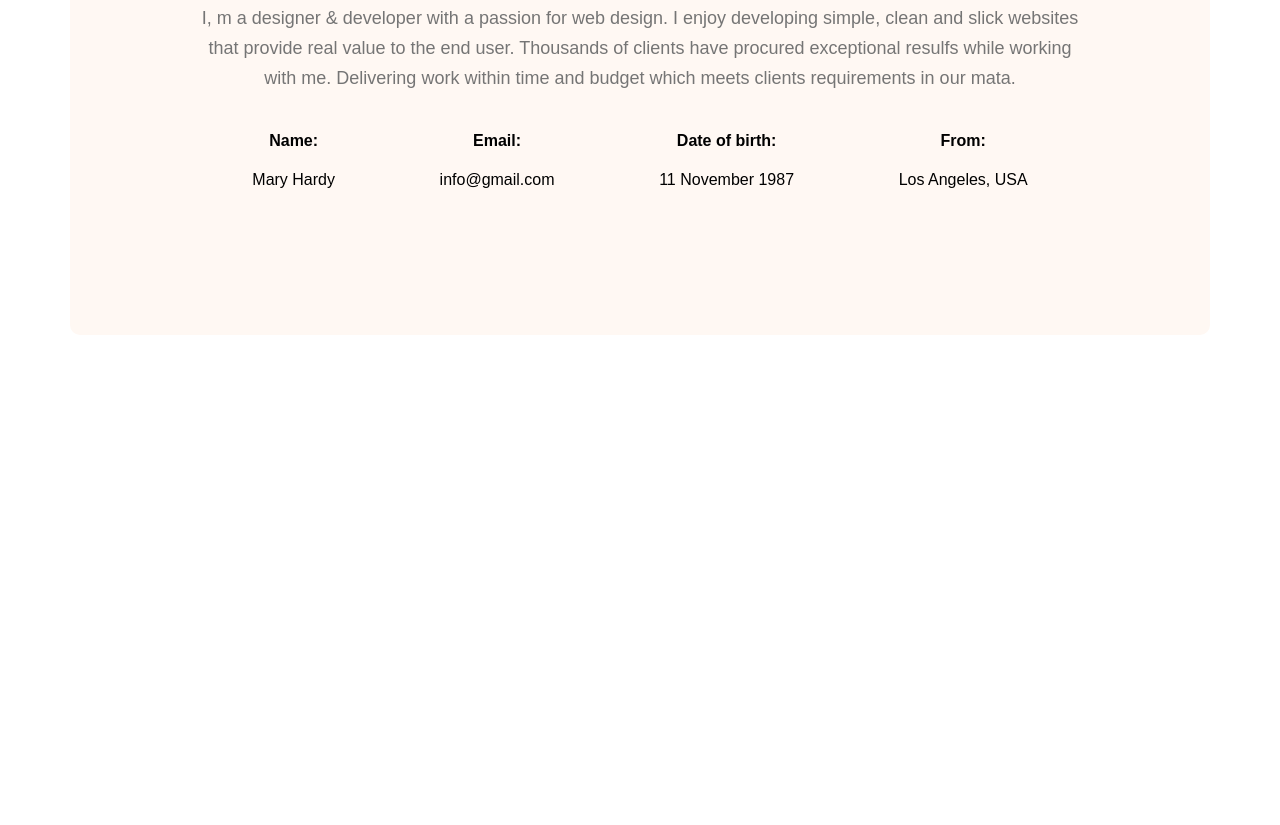
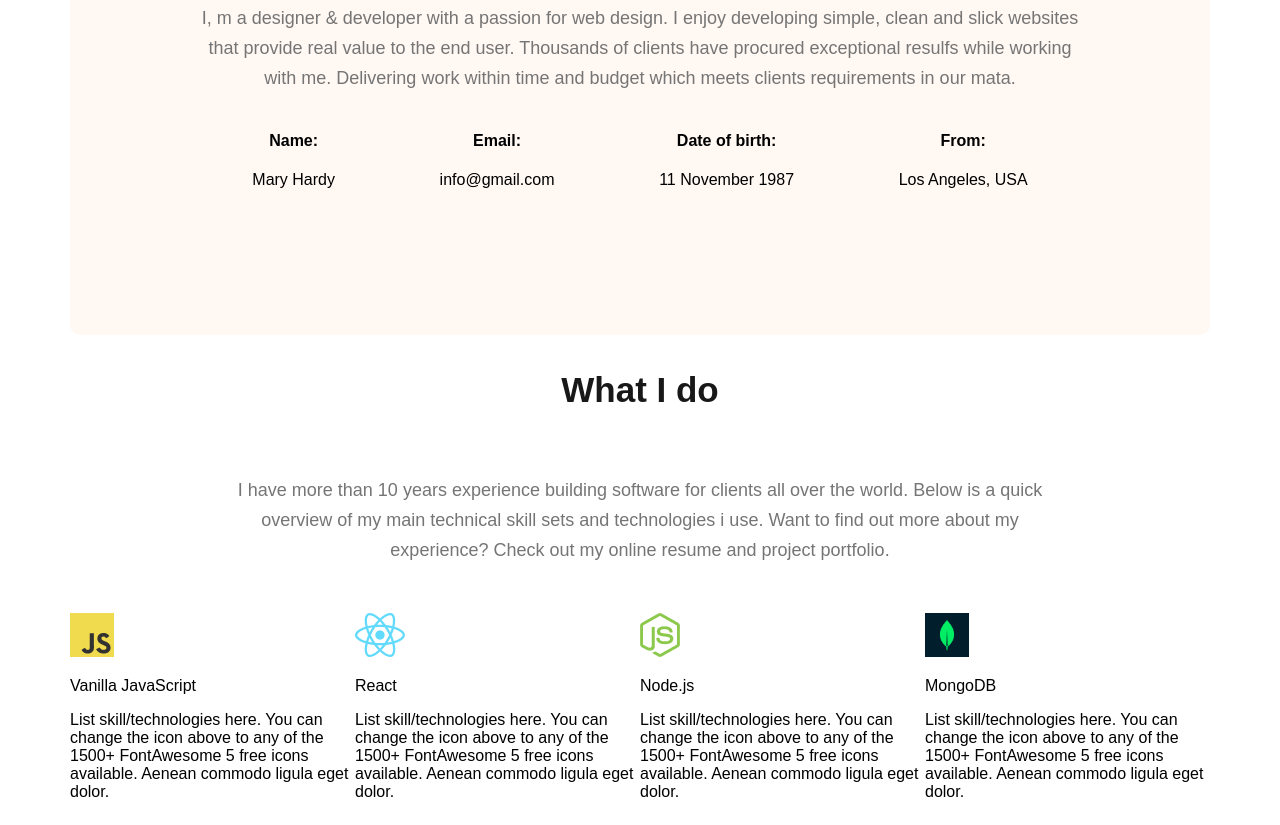
Before and after one commit to Kamrujjaman-Rabin/Webdeveloper-Portfolio, a plain HTML site: page index.html in a window 1280 px wide. Shown: the part 1135-1960 px from the top of the page. Before the commit the page ends 1478 px from the top, so only its background shows below. Drawn offline with Linux system fonts and the light colour scheme.

Commit message:
added skills

```diff
--- a/index.html
+++ b/index.html
@@ -52,6 +52,38 @@
                 </div>
             </div>
         </section>
+
+        <!-- what i do section start -->
+        <section>
+            <h3 class="sec-title">What I do</h3>
+            <p id="do" class="sec-des">I have more than 10 years experience building software for clients all over the world. Below is a quick overview of my main technical skill sets and technologies i use. Want to find out more about my experience? Check out my online resume and project portfolio.</p>
+
+            <div class="skill-cont">
+                <!-- .skill*4>img+p.skill-ttl+p.skill-des -->
+                <div class="skill">
+                    <img src="images/icons/js.png" alt="">
+                    <p class="skill-ttl">Vanilla JavaScript</p>
+                    <p class="skill-des">List skill/technologies here. You can change the icon above to any of the 1500+ FontAwesome 5 free icons available. Aenean commodo ligula eget dolor.</p>
+                </div>
+                <div class="skill">
+                    <img src="images/icons/react.png" alt="">
+                    <p class="skill-ttl">React</p>
+                    <p class="skill-des">List skill/technologies here. You can change the icon above to any of the 1500+ FontAwesome 5 free icons available. Aenean commodo ligula eget dolor.</p>
+                </div>
+                <div class="skill">
+                    <img src="images/icons/nodejs.png" alt="">
+                    <p class="skill-ttl">Node.js</p>
+                    <p class="skill-des">List skill/technologies here. You can change the icon above to any of the 1500+ FontAwesome 5 free icons available. Aenean commodo ligula eget dolor.</p>
+                </div>
+                <div class="skill">
+                    <img src="images/icons/mongo.png" alt="">
+                    <p class="skill-ttl">MongoDB</p>
+                    <p class="skill-des">List skill/technologies here. You can change the icon above to any of the 1500+ FontAwesome 5 free icons available. Aenean commodo ligula eget dolor.</p>
+                </div>
+            </div>
+
+        </section>
+
     </main>
     <footer>
 
--- a/styles/portfolio.css
+++ b/styles/portfolio.css
@@ -128,3 +128,12 @@ main {
 .about-info{
     text-align: center;
 }
+
+/*skill related styles */
+#do {
+    padding: 30px 150px;
+}
+
+.skill-cont {
+    display: flex;
+}
```
